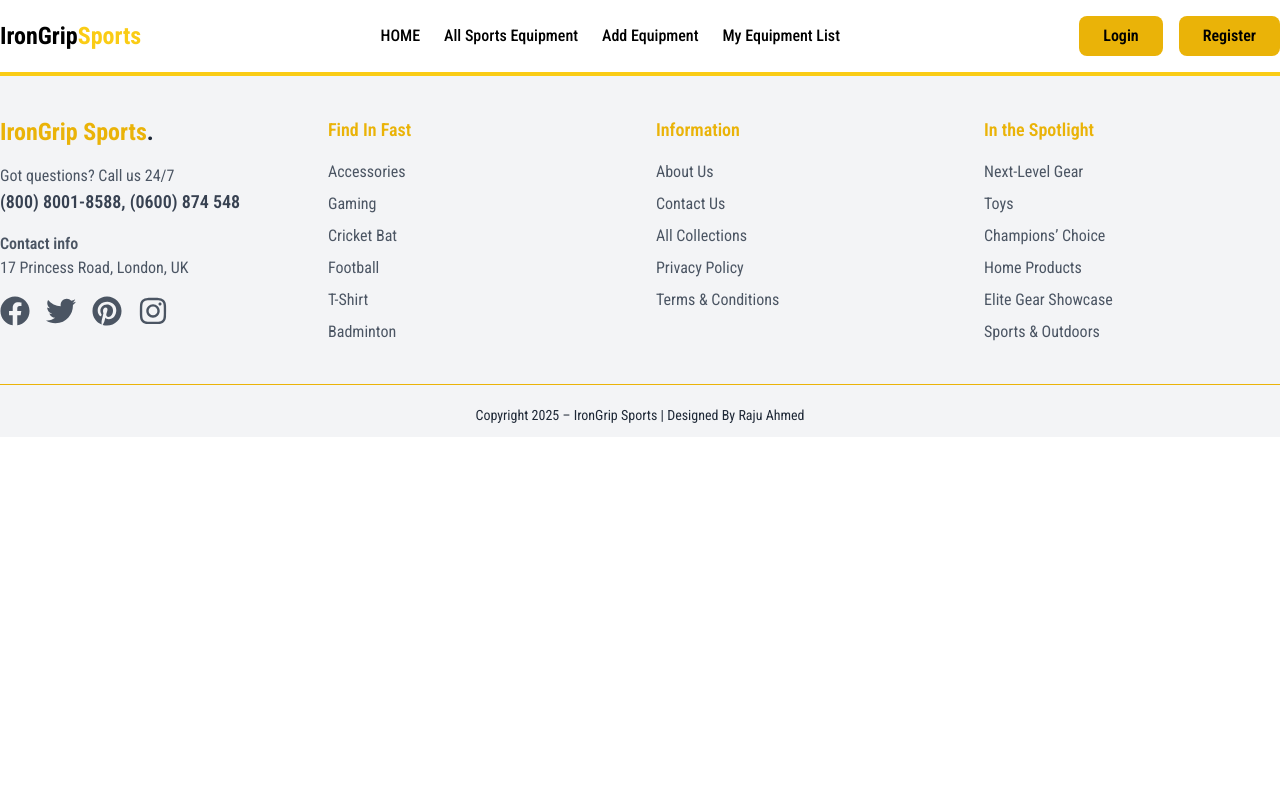
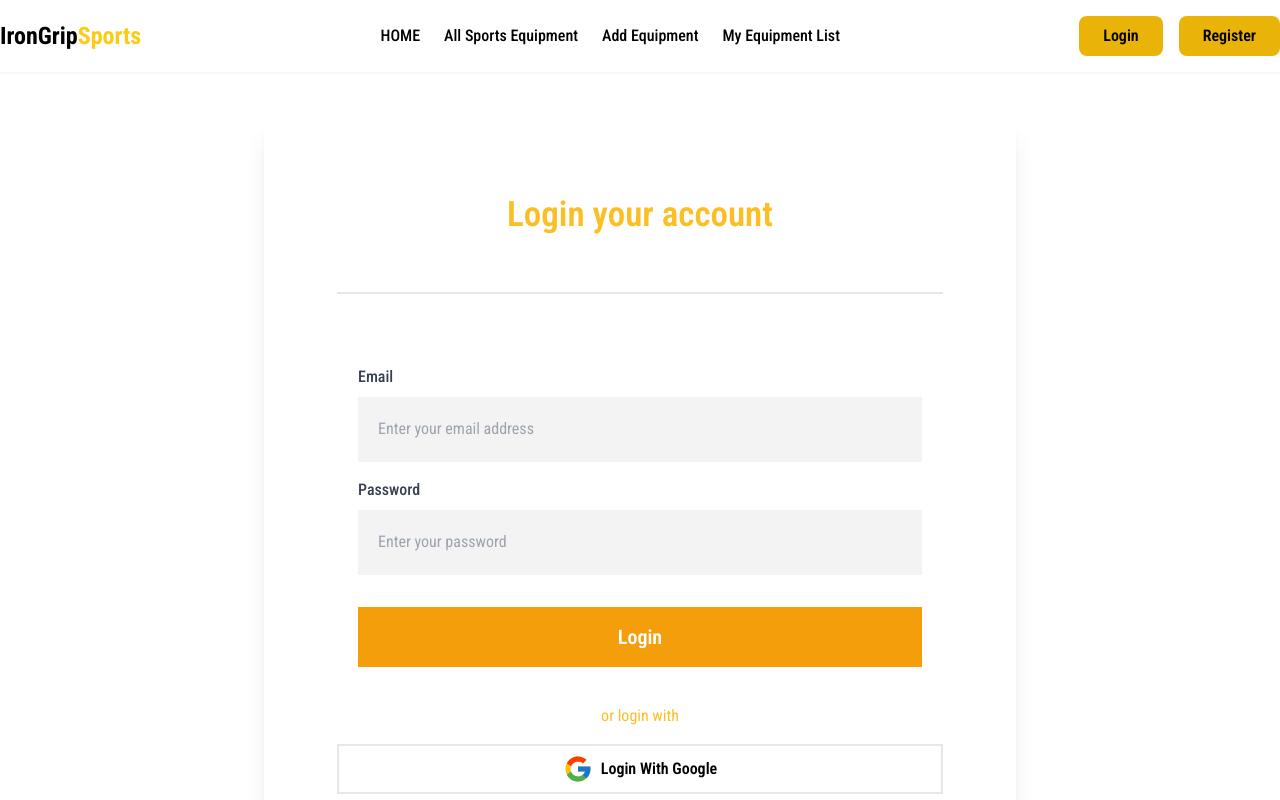
Before and after one commit to RajuAhmed0/assignment-10, a React (Vite) app: page /login in a window 1280 px wide. Shown: the top 800 px of the page. Built offline with nearby package versions, Linux system fonts and the light colour scheme.

Commit message:
firebase i

```diff
--- a/package.json
+++ b/package.json
@@ -11,6 +11,7 @@
   },
   "dependencies": {
     "animate.css": "^4.1.1",
+    "firebase": "^11.4.0",
     "lucide-react": "^0.477.0",
     "react": "^19.0.0",
     "react-dom": "^19.0.0",
--- a/src/Components/Common/Navbar/Navbar.jsx
+++ b/src/Components/Common/Navbar/Navbar.jsx
@@ -1,5 +1,5 @@
 import { useState } from "react";
-import { NavLink } from "react-router-dom";
+import { Link, NavLink } from "react-router-dom";
 
 const Navbar = () => {
     const [menuOpen, setMenuOpen] = useState(false);
@@ -44,12 +44,12 @@ const Navbar = () => {
                 {/* login and register */}
                 <div className="hidden md:flex items-center space-x-4">
                     <div className="flex gap-4">
-                        <button className="lg:px-6 px-2 lg:py-2 py-1 text-black hover:text-white lg:text-base md:text-sm text-base font-semibold bg-yellow-500 rounded-lg hover:bg-yellow-400 transition duration-300">
+                        <Link to={"/login"}><button className="lg:px-6 px-2 lg:py-2 py-1 text-black hover:text-white lg:text-base md:text-sm text-base font-semibold bg-yellow-500 rounded-lg hover:bg-yellow-400 transition duration-300">
                             Login
-                        </button>
-                        <button className="lg:px-6 px-2 lg:py-2 py-1 text-black hover:text-white lg:text-base md:text-sm text-base font-semibold bg-yellow-500 rounded-lg hover:bg-yellow-400 transition duration-300">
+                        </button></Link>
+                        <Link to={"/register"}><button className="lg:px-6 px-2 lg:py-2 py-1 text-black hover:text-white lg:text-base md:text-sm text-base font-semibold bg-yellow-500 rounded-lg hover:bg-yellow-400 transition duration-300">
                             Register
-                        </button>
+                        </button></Link>
                     </div>
                 </div>
 
--- a/src/Components/Login/Login.jsx
+++ b/src/Components/Login/Login.jsx
@@ -1,9 +1,55 @@
 import React from 'react';
+import { FcGoogle } from 'react-icons/fc';
+import { Link } from 'react-router-dom';
 
 const Login = () => {
     return (
         <div>
+            <div className='mt-[38px] max-w-[1140px] mx-auto pb-28'>
+                <div className="max-w-[752px] max-h-[750px] mt-11 shadow-xl flex mx-auto font-poppins rounded-md">
+                    <div className="bg-white rounded-[5px] p-[73px] mb-[125px] w-[752px]">
+                        <h1 className="text-[35px] font-semibold text-center text-amber-400">Login your account</h1>
+                        <div className='border my-[50px]'></div>
+                        <form className='p-[21px]'/*  onSubmit={handleSubmit(onSubmit)} */>
+                            <div className="mb-4">
 
+                                <label className="block text-gray-700 font-medium mb-2">Email </label>
+                                <input type="email" /* {...register("email")}  */className="w-full railwayFont bg-[#F3F3F3] px-[20px] py-[20.5px]" placeholder="Enter your email address" required />
+                            </div>
+                            <div className="mb-4">
+
+                                <label className="block text-gray-700 font-medium mb-2">Password </label>
+                                <input type="password"  /* {...register("password")} */ className="w-full railwayFont bg-[#F3F3F3] px-[20px] py-[20.5px]" placeholder="Enter your password" required />
+                            </div>
+                            <button
+                                type="submit" to='/'
+                                className="w-full mt-4 bg-amber-500 text-xl font-semibold text-white py-4  hover:bg-black transition"
+                            >
+                                Login
+                            </button>
+                        </form>
+
+                        <div className="text-center my-4">
+                            <span className="text-amber-400">or login with</span>
+                        </div>
+
+
+                        <button
+                            // onClick={handleGoogleLogin}
+                            className="flex items-center gap-2 font-semibold border-2 py-2 w-full hover:bg-amber-500 hover:text-white justify-center "
+                        >
+                            <FcGoogle className="text-3xl" /> Login With Google
+                        </button>
+
+                        <p className="text-center mt-6 text-gray-600">
+                            Don’t Have An Account?{" "}
+                            <Link to="/register" className="text-amber-400 font-medium hover:underline">
+                                Register
+                            </Link>
+                        </p>
+                    </div>
+                </div>
+            </div>
         </div>
     );
 };
--- a/src/Components/Register/Register.jsx
+++ b/src/Components/Register/Register.jsx
@@ -1,4 +1,6 @@
 import React from 'react';
+import { FcGoogle } from 'react-icons/fc';
+import { Link } from 'react-router-dom';
 
 const Register = () => {
     return (
@@ -6,15 +8,15 @@ const Register = () => {
             <div className='mt-[38px] max-w-[1140px] mx-auto pb-28'>
                 <div className="max-w-[752px] max-h-[850px] mt-11 shadow-xl flex mx-auto font-poppins rounded-md">
                     <div className="bg-white rounded-[5px] p-[73px] mb-[125px] w-[752px]">
-                    <h1 className="text-3xl font-semibold text-center text-[#7e3526] mb-8">Register for an Account</h1>
+                        <h1 className="text-3xl font-semibold text-center text-amber-400 mb-8">Register for an Account</h1>
 
-                    <form className="space-y-6 " onSubmit={handleSubmit(onSubmit)}>
+                        <form className="space-y-6 " /* onSubmit={handleSubmit(onSubmit)} */>
                             <div>
                                 <label className="block text-gray-700 font-medium mb-2">Full Name</label>
                                 <input
                                     type="text"
                                     // {...register("name")}
-                                className="w-full railwayFont bg-[#F3F3F3] px-4 py-3 rounded-lg text-gray-700 focus:outline-none focus:ring-2 focus:ring-black"
+                                    className="w-full railwayFont bg-[#F3F3F3] px-4 py-3  text-gray-700 focus:outline-none focus:ring-2 focus:ring-black"
                                     placeholder="Enter your full Name"
                                     required
                                 />
@@ -25,7 +27,7 @@ const Register = () => {
                                 <input
                                     type="email"
                                     // {...register("email")}
-                                className="w-full railwayFont bg-[#F3F3F3] px-4 py-3 rounded-lg text-gray-700 focus:outline-none focus:ring-2 focus:ring-black"
+                                    className="w-full railwayFont bg-[#F3F3F3] px-4 py-3  text-gray-700 focus:outline-none focus:ring-2 focus:ring-black"
                                     placeholder="Enter your Email"
                                     required
                                 />
@@ -36,7 +38,7 @@ const Register = () => {
                                 <input
                                     type="photoURL"
                                     // {...register("photoURL")}
-                                className="w-full railwayFont bg-[#F3F3F3] px-4 py-3 rounded-lg text-gray-700 focus:outline-none focus:ring-2 focus:ring-black"
+                                    className="w-full railwayFont bg-[#F3F3F3] px-4 py-3  text-gray-700 focus:outline-none focus:ring-2 focus:ring-black"
                                     placeholder="Enter your photo URL"
                                     required
                                 />
@@ -47,7 +49,7 @@ const Register = () => {
                                 <input
                                     type="password"
                                     // {...register("password")}
-                                className="w-full railwayFont bg-[#F3F3F3] px-4 py-3 rounded-lg text-gray-700 focus:outline-none focus:ring-2 focus:ring-black"
+                                    className="w-full railwayFont bg-[#F3F3F3] px-4 py-3  text-gray-700 focus:outline-none focus:ring-2 focus:ring-black"
                                     placeholder="Enter your Password"
                                     required
                                 />
@@ -56,27 +58,27 @@ const Register = () => {
                             <button
                                 type="submit"
                                 value="Register"
-                            className="w-full bg-[#7e3526] text-xl font-semibold text-white py-3 rounded-lg hover:bg-black transition duration-200"
+                                className="w-full bg-amber-400 text-xl font-semibold text-white py-3  hover:bg-black transition duration-200"
                             >
                                 Register
                             </button>
 
                         </form>
                         <div className="text-center my-4">
-                        <span className="text-[#7e3526]">or login with</span>
+                            <span className="text-amber-bg-amber-400">or login with</span>
                         </div>
 
 
                         <button
-                        onClick={handleGoogleLogin}
-                        className="flex items-center gap-2 font-semibold border-2 py-2 w-full hover:bg-[#492923] hover:text-white justify-center "
+                            /*   onClick={handleGoogleLogin} */
+                            className="flex items-center gap-2 font-semibold border-2 py-2 w-full hover:bg-amber-400 hover:text-white justify-center "
                         >
                             <FcGoogle className="text-3xl" /> Login With Google
                         </button>
 
                         <div className="text-center mt-6 text-gray-600">
                             Already have an account?{" "}
-                        <Link to={"/login"} className="text-[#7e3526] font-medium hover:underline">
+                            <Link to={"/login"} className="text-amber-400 font-medium hover:underline">
                                 Login here
                             </Link>
                         </div>
--- /dev/null
+++ b/src/Firebase/firebase.config.js
@@ -0,0 +1,21 @@
+// Import the functions you need from the SDKs you need
+import { initializeApp } from "firebase/app";
+import { getAuth } from "firebase/auth";
+// TODO: Add SDKs for Firebase products that you want to use
+// https://firebase.google.com/docs/web/setup#available-libraries
+
+// Your web app's Firebase configuration
+const firebaseConfig = {
+    apiKey: import.meta.env.VITE_APIKEY,
+    authDomain: import.meta.env.VITE_AUTHDOMAIN,
+    projectId: import.meta.env.VITE_PROJECTID,
+    storageBucket: import.meta.env.VITE_STORAGEBUCKET,
+    messagingSenderId: import.meta.env.VITE_MESSAGINGSENDERID,
+    appId: import.meta.env.VITE_APPID
+};
+
+// Initialize Firebase
+const app = initializeApp(firebaseConfig);
+const auth = getAuth(app)
+
+export default auth;
```
Also changed, not shown: 2 other files (tests, documents, lock files or other folders). Lines whose indentation alone changed are shown as unchanged.
